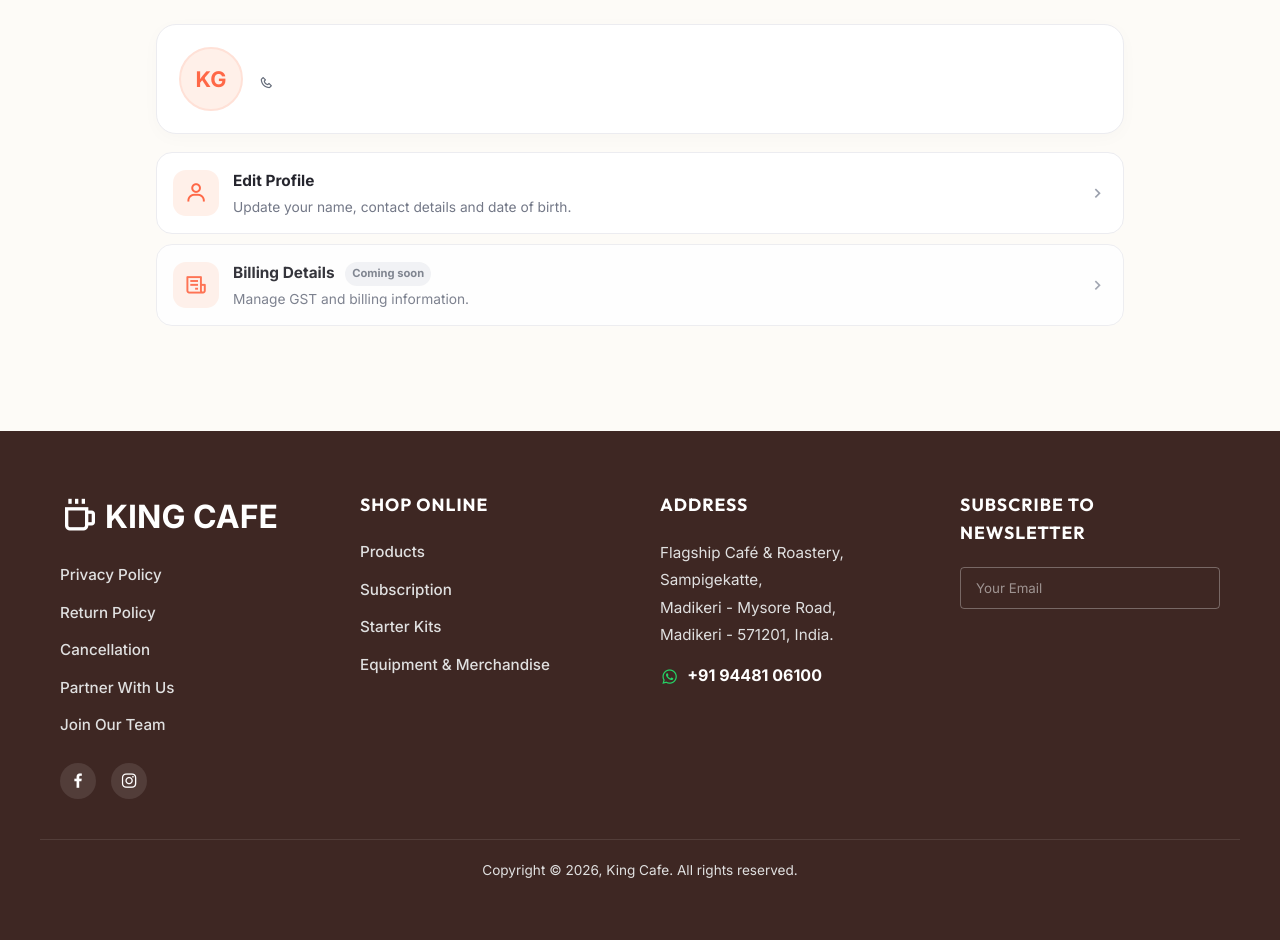
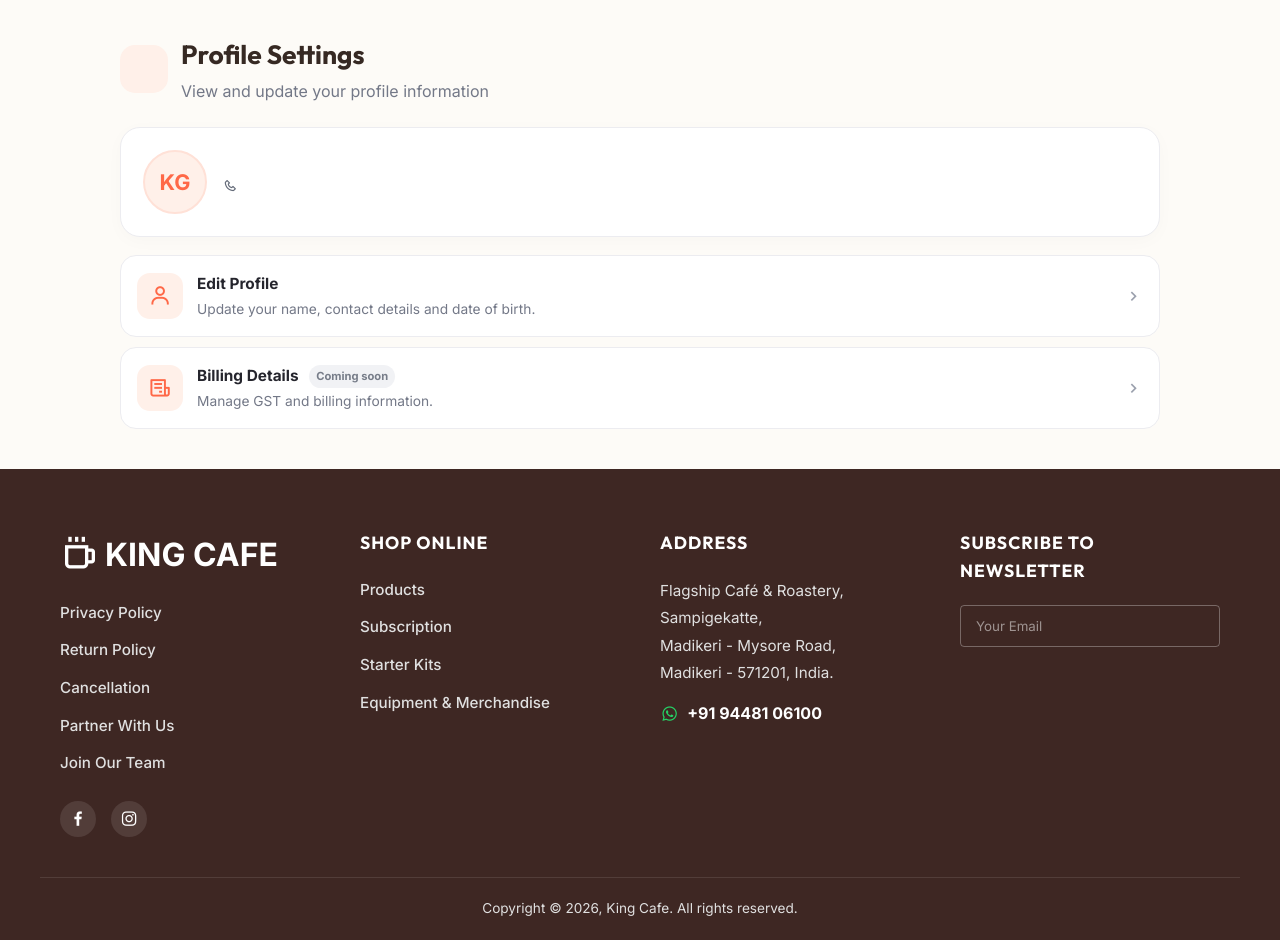
Before and after one commit to patilprasad6012/cafe-management-system, a Flask app: template app/templates/customer/profile.html in a window 1280 px wide. Before the commit the page ends 878 px from the top, so only its background shows below. Run offline with Flask 3, Linux system fonts and the light colour scheme; the template is opened without the code that fills it, so the values that code supplies are empty.

Commit message:
Enhance customer profile page layout and styles
Updated profile page styles and structure, added header for profile settings, and modified billing details section.

```diff
--- a/app/templates/customer/profile.html
+++ b/app/templates/customer/profile.html
@@ -1,16 +1,23 @@
 {% extends 'base.html' %}
 {% block title %}Profile - King Cafe{% endblock %}
-
 {% block extra_css %}
 <style>
-.kcp-page{--orange:#ff6847;--ink:#25252d;--muted:#737887;--line:#ececf0;max-width:1000px;margin:24px auto 105px;padding:0 16px;color:var(--ink)}
+.kcp-page{--orange:#ff6847;--ink:#25252d;--muted:#737887;--line:#ececf0;max-width:1000px;margin:28px auto 40px;padding:0 22px;color:var(--ink)}
+.kcp-heading{display:flex;align-items:center;gap:13px;margin:0 0 22px}
+.kcp-heading-icon{width:48px;height:48px;display:grid;place-items:center;border-radius:15px;background:#fff0e9;color:var(--orange);font-size:1.55rem}
+.kcp-heading h1{margin:0;font-size:1.65rem;font-weight:800}
+.kcp-heading p{margin:3px 0 0;color:var(--muted)}
 .kcp-summary{display:flex;align-items:center;gap:16px;background:#fff;border:1px solid var(--line);border-radius:20px;padding:22px;margin-bottom:18px;box-shadow:0 4px 18px #252b3506}
 .kcp-avatar{width:64px;height:64px;flex:0 0 64px;display:grid;place-items:center;border-radius:50%;background:#fff0e9;border:2px solid #ffe1d7;color:var(--orange);font-size:1.35rem;font-weight:800;text-transform:uppercase}
-.kcp-info{min-width:0;flex:1}.kcp-name{margin:0 0 5px;font-size:1.12rem;font-weight:800;overflow-wrap:anywhere}.kcp-email{color:var(--muted);font-size:.9rem;overflow-wrap:anywhere}.kcp-meta{display:flex;gap:12px;flex-wrap:wrap;margin-top:8px;color:#646b79;font-size:.88rem}.kcp-meta span{display:inline-flex;align-items:center;gap:5px}.kcp-list{display:grid;gap:10px}.kcp-item{display:flex;align-items:center;gap:14px;padding:16px;background:#fff;border:1px solid var(--line);border-radius:16px;color:var(--ink);text-decoration:none;transition:background .18s,border-color .18s}.kcp-item[href]:hover{background:#fffaf8;border-color:#ffc4b3;color:var(--ink)}.kcp-item-icon{width:46px;height:46px;flex:0 0 46px;display:grid;place-items:center;border-radius:13px;background:#fff0e9;color:var(--orange);font-size:1.45rem}.kcp-item-copy{flex:1;min-width:0}.kcp-item-copy strong{display:block;margin-bottom:4px;font-size:.96rem}.kcp-item-copy small{display:block;color:var(--muted);font-size:.86rem;line-height:1.4}.kcp-arrow{color:#9ba0ad;font-size:1.25rem}.kcp-item-disabled{cursor:default;opacity:.92}.kcp-badge{display:inline-block;margin-left:7px;padding:3px 7px;border-radius:999px;background:#f1f2f5;color:#777d89;font-size:.7rem;font-weight:700;vertical-align:middle}
-@media(max-width:520px){.kcp-page{margin:16px auto 100px;padding:0 12px}.kcp-summary{padding:17px;border-radius:16px;gap:12px}.kcp-avatar{width:56px;height:56px;flex-basis:56px}.kcp-item{padding:14px}.kcp-meta{gap:8px}}
+.kcp-info{min-width:0;flex:1}.kcp-name{margin:0 0 5px;font-size:1.12rem;font-weight:800;overflow-wrap:anywhere}.kcp-email{color:var(--muted);font-size:.9rem;overflow-wrap:anywhere}.kcp-meta{display:flex;gap:12px;flex-wrap:wrap;margin-top:8px;color:#646b79;font-size:.88rem}.kcp-meta span{display:inline-flex;align-items:center;gap:5px}
+.kcp-list{display:grid;gap:10px}.kcp-item{display:flex;align-items:center;gap:14px;padding:16px;background:#fff;border:1px solid var(--line);border-radius:16px;color:var(--ink);text-decoration:none;transition:background .18s,border-color .18s}.kcp-item[href]:hover{background:#fffaf8;border-color:#ffc4b3;color:var(--ink)}
+.kcp-item-icon{width:46px;height:46px;flex:0 0 46px;display:grid;place-items:center;border-radius:13px;background:#fff0e9;color:var(--orange);font-size:1.45rem}
+.kcp-item-copy{flex:1;min-width:0}.kcp-item-copy strong{display:block;margin-bottom:4px;font-size:.96rem}.kcp-item-copy small{display:block;color:var(--muted);font-size:.86rem;line-height:1.4}.kcp-arrow{color:#9ba0ad;font-size:1.25rem}
+.kcp-badge{display:inline-block;margin-left:7px;padding:3px 7px;border-radius:999px;background:#f1f2f5;color:#777d89;font-size:.7rem;font-weight:700;vertical-align:middle}
+@media(min-width:992px){.kcp-page{max-width:1100px;margin-top:34px;padding:0 30px}}
+@media(max-width:520px){.kcp-page{margin:20px auto 28px;padding:0 12px}.kcp-heading h1{font-size:1.4rem}.kcp-summary{padding:17px;border-radius:16px;gap:12px}.kcp-avatar{width:56px;height:56px;flex-basis:56px}.kcp-item{padding:14px}.kcp-meta{gap:8px}}
 </style>
 {% endblock %}
-
 {% block body %}
 <main class="kcp-page">
   {% with messages = get_flashed_messages(with_categories=true) %}
@@ -18,14 +25,17 @@
       <div class="alert alert-{{ category }}">{{ message }}</div>
     {% endfor %}{% endif %}
   {% endwith %}
-
+  <header class="kcp-heading">
+    <span class="kcp-heading-icon" aria-hidden="true"><i class="bx bx-user-cog"></i></span>
+    <div><h1>Profile Settings</h1><p>View and update your profile information</p></div>
+  </header>
   <section class="kcp-summary" aria-label="Customer profile summary">
     <div class="kcp-avatar" aria-label="Profile initials">
       {% set name_parts = (profile_user.name or 'King Cafe Guest').split() %}
       {{ (name_parts[0][0] ~ (name_parts[-1][0] if name_parts|length > 1 else ''))|upper }}
     </div>
     <div class="kcp-info">
-      <h1 class="kcp-name">{{ profile_user.name }}</h1>
+      <h2 class="kcp-name">{{ profile_user.name }}</h2>
       <div class="kcp-email">{{ profile_user.email }}</div>
       <div class="kcp-meta">
         <span><i class="bx bx-phone" aria-hidden="true"></i>{{ profile_user.mobile }}</span>
@@ -33,15 +43,13 @@
       </div>
     </div>
   </section>
-
   <nav class="kcp-list" aria-label="Profile settings">
     <a class="kcp-item" href="{{ url_for('customer.edit_profile') }}">
       <span class="kcp-item-icon" aria-hidden="true"><i class="bx bx-user"></i></span>
       <span class="kcp-item-copy"><strong>Edit Profile</strong><small>Update your name, contact details and date of birth.</small></span>
       <i class="bx bx-chevron-right kcp-arrow" aria-hidden="true"></i>
     </a>
-
-    <div class="kcp-item kcp-item-disabled" aria-label="Billing details coming soon">
+    <div class="kcp-item" aria-label="Billing details coming soon">
       <span class="kcp-item-icon" aria-hidden="true"><i class="bx bx-receipt"></i></span>
       <span class="kcp-item-copy"><strong>Billing Details <span class="kcp-badge">Coming soon</span></strong><small>Manage GST and billing information.</small></span>
       <i class="bx bx-chevron-right kcp-arrow" aria-hidden="true"></i>
```
